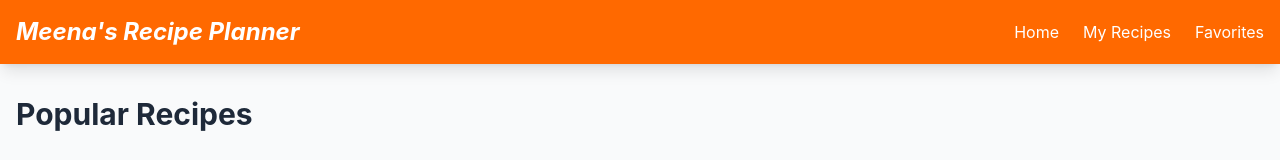
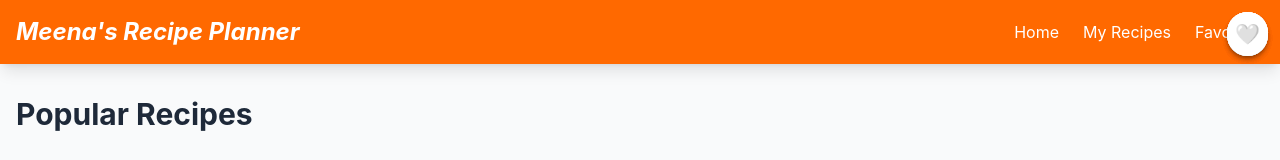
Before and after one commit to meena-purohit/meena-s-recipe-planner, a React (Vite) app: page / in a window 1280 px wide. Shown: the top 160 px of the page. Built offline with nearby package versions, Linux system fonts and the light colour scheme.

Commit message:
fix: correctly destrucure onToggleFavorite prop in RecipeCard

```diff
--- a/src/App.jsx
+++ b/src/App.jsx
@@ -5,6 +5,7 @@ import SearchBar from "./components/SearchBar";
 
 function App() {
   const [searchTerm, setSearchTerm] = useState(""); //Track search input
+  const [favorites, setFavorites] = useState([]);
 
   const recipes = [
     {id: 1, title: "Spicy Pasta",image: "/pasta.jpg"},
@@ -12,6 +13,15 @@ function App() {
     { id: 3, title: "Grilled Chicken", image: "/chicken.jpg" },
     { id: 4, title: "Veggie Burger", image: "/burger.jpg" },
   ];
+
+  const ToggleFavorite = (id) => {
+    if (favorites.includes(id)) {
+      setFavorites(favorites.filter(favId => favId !== id));
+    } else {
+      setFavorites([...favorites, id]);
+    }
+  };
+
   //Logic: Filter recipes based on the search term
   const filteredRecipes = recipes.filter((recipe)=>
     recipe.title.toLowerCase().includes(searchTerm.toLowerCase().trim())
@@ -26,7 +36,10 @@ function App() {
 
         <div className="grid grid-cols-1 sm:grid-cols-2 md:grid-cols-3 lg:grid-cols-4 gap-6">
            {filteredRecipes.map((recipe)=>(
-            <RecipeCard  key={recipe.id} recipe={recipe}/>
+            <RecipeCard  key={recipe.id} recipe={recipe}
+            isFavorite={favorites.includes(recipe.id)}
+            ToggleFavorite={ToggleFavorite}
+            />
            ))}
         </div>
 
--- a/src/components/RecipeCard.jsx
+++ b/src/components/RecipeCard.jsx
@@ -1,7 +1,16 @@
-const RecipeCard = ({ recipe }) => {
+const RecipeCard = ({ recipe, isFavorite, ToggleFavorite }) => {
 
     return(
     <div className="max-w-sm rounded overflow-hidden shadow-lg bg-white hover:scale-105 transition-transform duration-300">
+        {/*Favorite Button */}
+        <button
+        onClick={()=> ToggleFavorite(recipe.id)}
+        className="absolute top-3 right-3 p-2 rounded-full bg-white shadow-md hover:bg-gray-100 transition-colors"
+        >
+            <span className={isFavorite ? "text-red-500" : "text-gray-300 text-xl"}>
+                {isFavorite ? "❤️" : "🤍"}
+            </span>
+        </button>
         <img className="w-full h-48 object-cover" src={recipe.image} alt={recipe.title} />
         <div className="px-6 py-4">
             <div className="font-bold text-xl mb-2 text-gray-800">{recipe.title}</div>
```
